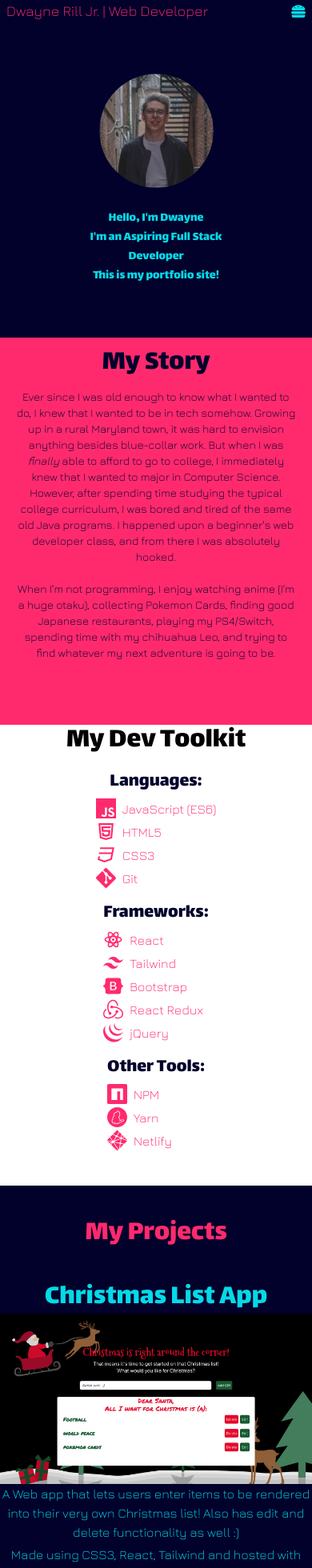
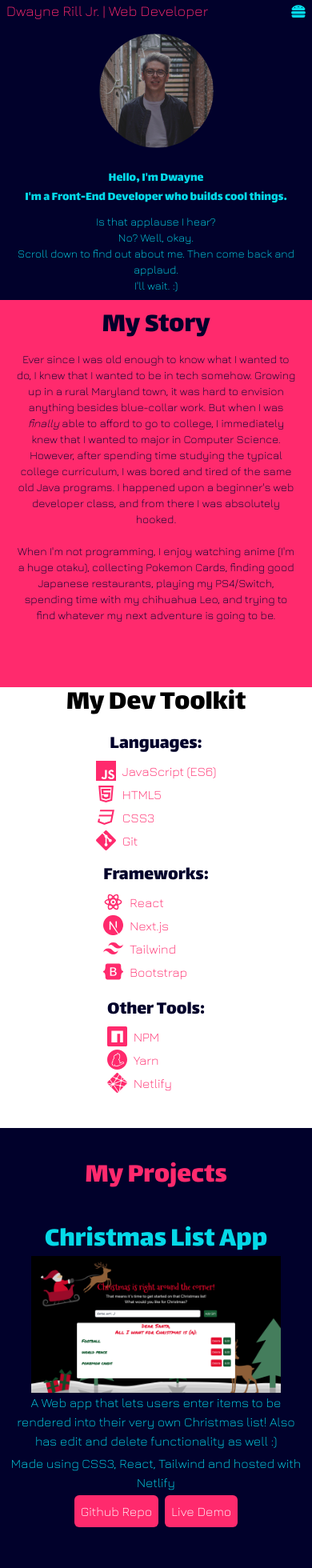
Before and after one commit to dwaynerilljr/personal-website, a React (Create React App) app: page / in a window 390 px wide. Shown: the top 1960 px of the page at 80% size. Built offline with nearby package versions, Linux system fonts and the light colour scheme.

Commit message:
Updated UI; Marked Knights-and-Dragons as finished;

```diff
--- a/src/components/Hero.js
+++ b/src/components/Hero.js
@@ -4,15 +4,23 @@ import me from '../headshot.svg'
 
 export default function Hero() {
     return (
-        <div className="md:h-screen h-screen-50 bg-default-black flex flex-col justify-center content-center font-lalezar" id="home">
+        <div className="md:h-screen h-screen-75 bg-default-black flex flex-col justify-center content-center font-lalezar" id="home">
             <div className="flex flex-col md:flex-row justify-center items-center md:content-center md:py-10">
-                <img src={me} alt="" className="w-1/2 sm:w-1/6 md:w-1/2"/>
-                <div className="flex flex-col justify-center content-center w-1/2 text-neon-teal md:text-left text-center md:text-4xl">
+                <img src={me} alt="" className="w-1/2 mt-4 md:mt-0 sm:w-1/6 md:w-1/2"/>
+                <div className="flex flex-col justify-center content-center w-full md:w-2/6 text-neon-teal md:text-left text-center md:text-4xl">
                     Hello, I'm Dwayne
                     <br />
-                    I'm an Aspiring Full Stack Developer
+                    I'm a Front-End Developer who builds cool things.
                     <br />
-                    This is my portfolio site!
+                    <div className="font-jura py-2 text-sm">
+                        Is that applause I hear?
+                        <br />
+                        No? Well, okay.
+                        <br />
+                        Scroll down to find out about me. Then come back and applaud.
+                        <br />
+                        I'll wait. :)
+                    </div>
                 </div>
             </div>
         </div>
--- a/src/components/Projects.js
+++ b/src/components/Projects.js
@@ -11,9 +11,11 @@ const Projects = () => {
             </div>
             <div className="grid sm:text-left sm:grid-cols-2 sm:text-2xl sm:justify-center font-jura py-10">
                 <img src={xmas} alt="" className="w-full px-20 hidden sm:block" />
-                <div className="sm:text-left text-center">
+                <div className="sm:text-left text-center px-2">
                     <header className="font-lalezar text-4xl">Christmas List App</header>
-                    <img src={xmas} alt="" className="sm:hidden flex justify-center" />
+                    <div className="flex justify-center sm:hidden">
+                        <img src={xmas} alt="" className="w-5/6" />
+                    </div>
                     <p>
                         A Web app that lets users enter items to be rendered into their very
                         own Christmas list! Also has edit and delete functionality as well :)
@@ -29,9 +31,11 @@ const Projects = () => {
             </div>
             <div className="grid sm:text-left sm:grid-cols-2 sm:text-2xl sm:justify-center font-jura py-10">
                 <img src={knd} alt="" className="w-full px-20 hidden sm:block" />
-                <div className="sm:text-left text-center">
-                    <header className="font-lalezar text-4xl">Knights & Dragons (In Progress)</header>
-                    <img src={knd} alt="" className="sm:hidden flex justify-center" />
+                <div className="sm:text-left text-center px-2">
+                    <header className="font-lalezar text-4xl">Knights & Dragons</header>
+                    <div className="flex justify-center sm:hidden">
+                        <img src={knd} alt="" className="w-5/6" />
+                    </div>
                     <p>
                         A desktop fantasy card battling application that lets users select a character of their choice and then use that
                         character to battle their way through a series of opponents!
--- a/src/components/Toolbox.js
+++ b/src/components/Toolbox.js
@@ -1,6 +1,6 @@
 import React from 'react';
 import { RiReactjsLine, RiHtml5Line, RiCss3Line } from 'react-icons/ri';
-import { SiTailwindcss, SiBootstrap, SiRedux, SiJavascript, SiJquery, SiGit, SiNpm, SiYarn, SiNetlify } from 'react-icons/si';
+import { SiTailwindcss, SiBootstrap, SiNextDotJs, SiJavascript, SiGit, SiNpm, SiYarn, SiNetlify } from 'react-icons/si';
 
 
 
@@ -21,10 +21,9 @@ const Toolbox = () => {
                 <ul>
                     <header className="text-2xl sm:text-4xl mt-4 mb-1 font-lalezar text-default-black">Frameworks:</header>
                     <li className="flex sm:text-3xl items-center pb-1"> <RiReactjsLine size={25} className="mr-2" /> React</li>
+                    <li className="flex sm:text-3xl items-center pb-1"> <SiNextDotJs size={25} className="mr-2" /> Next.js</li>
                     <li className="flex sm:text-3xl items-center pb-1"> <SiTailwindcss size={25} className="mr-2" /> Tailwind</li>
                     <li className="flex sm:text-3xl items-center pb-1"> <SiBootstrap size={25} className="mr-2" /> Bootstrap</li>
-                    <li className="flex sm:text-3xl items-center pb-1"> <SiRedux size={25} className="mr-2" /> React Redux</li>
-                    <li className="flex sm:text-3xl items-center"> <SiJquery size={25} className="mr-2" /> jQuery</li>
                 </ul>
                 <ul>
                     <header className="text-2xl sm:text-4xl mt-4 mb-1 font-lalezar text-default-black">Other Tools:</header>
```
